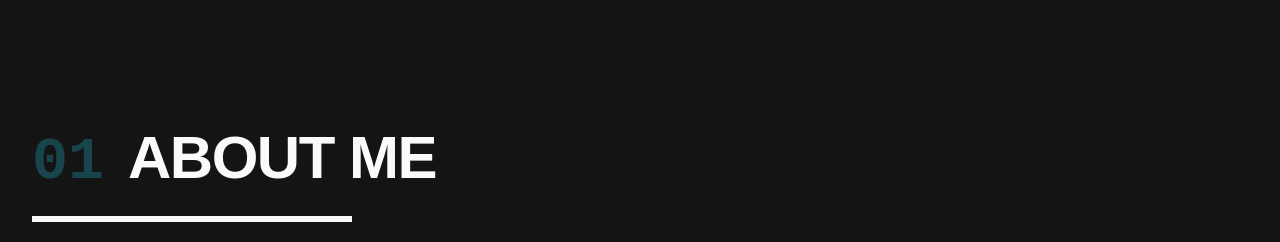
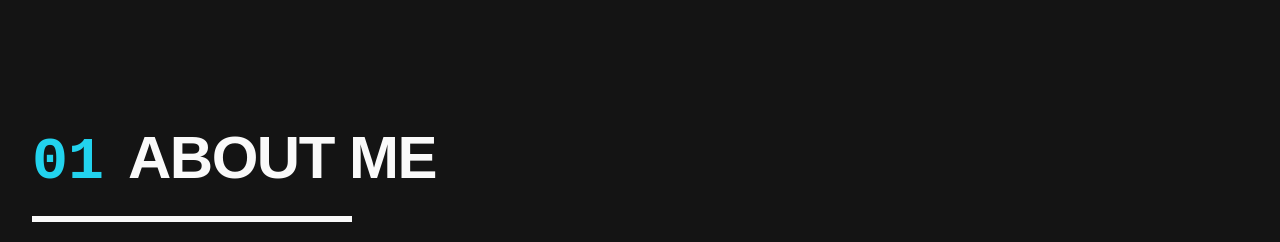
Before and after one commit to buisonanh/buisonanh.github.io, a React (Vite) app: page / in a window 1280 px wide. Shown: the part 800-1042 px from the top of the page. Built offline with nearby package versions, Linux system fonts and the light colour scheme.

Commit message:
style: add cyan accent color for section titles

```diff
--- a/src/components/portfolio/SectionHeading.jsx
+++ b/src/components/portfolio/SectionHeading.jsx
@@ -11,7 +11,7 @@ const SectionHeading = ({ index, title, subtitle, center = false }) => (
     className={`mb-12 md:mb-16 ${center ? 'flex flex-col items-center' : ''}`}
   >
     <div className={`flex items-baseline gap-4 md:gap-6 ${center ? 'justify-center' : ''}`}>
-      <span className="text-4xl md:text-6xl font-extrabold font-mono leading-none text-cyan-400/25" aria-hidden="true">
+      <span className="text-4xl md:text-6xl font-extrabold font-mono leading-none text-cyan-400" aria-hidden="true">
         {index}
       </span>
       <h2 className="text-4xl md:text-6xl font-extrabold uppercase tracking-tight">{title}</h2>
```
